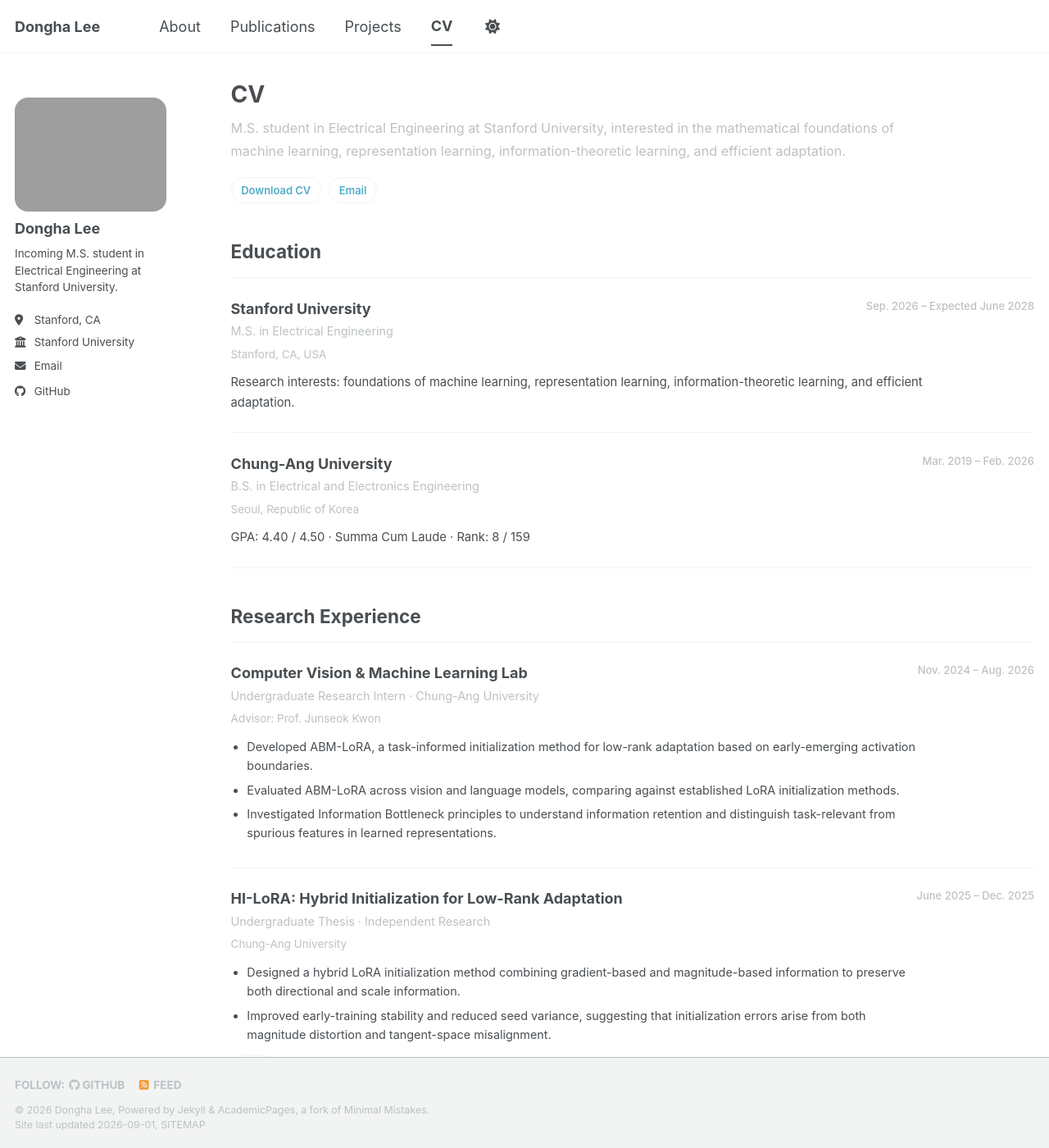
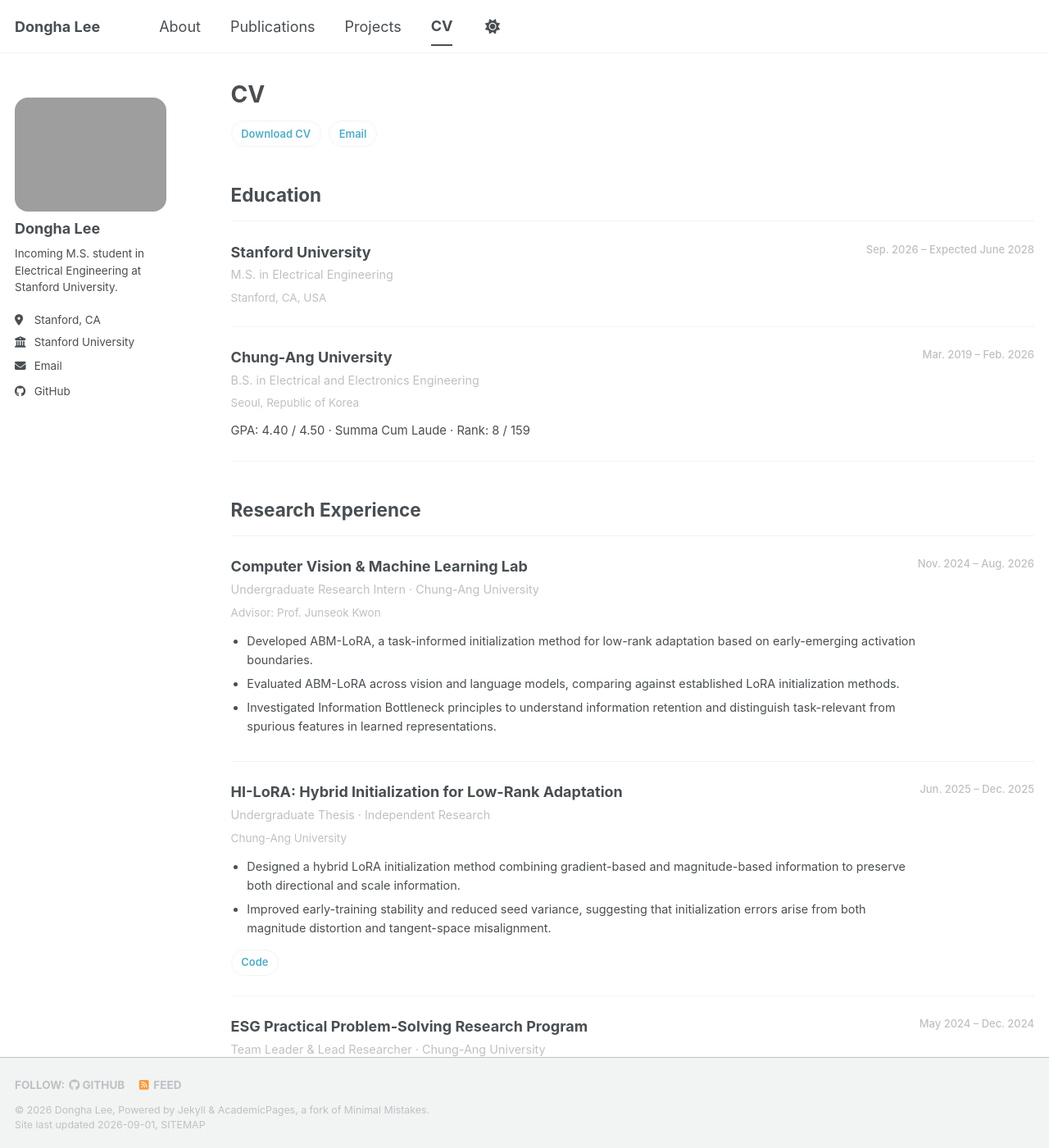
Before and after one commit to lee-research/lee-research.github.io, a Jekyll site: the page built from _pages/cv.md, in a window 1280 px wide and 1400 px high. Shown: the whole window at 82% size. Built offline with Jekyll 4.4.1, drawn with Linux system fonts in a browser that asks for light colours; a script bundle is joined from its source files by our own code; library files that are not in the unit come from our copies; some of the changed text lies outside the part shown.

Commit message:
Update cv.md

```diff
--- a/_pages/cv.md
+++ b/_pages/cv.md
@@ -4,15 +4,6 @@ title: "CV"
 permalink: /cv/
 author_profile: true
 ---
-
-<div class="cv-intro">
-
-  <p>
-    M.S. student in Electrical Engineering at Stanford University,
-    interested in the mathematical foundations of machine learning,
-    representation learning, information-theoretic learning,
-    and efficient adaptation.
-  </p>
 
   <div class="cv-actions">
     <a href="/files/CV_Dongha_Lee.pdf"
@@ -25,8 +16,6 @@ author_profile: true
       Email
     </a>
   </div>
-
-</div>
 
 
 <h2>Education</h2>
@@ -48,12 +37,6 @@ author_profile: true
 
     <p class="cv-location">
       Stanford, CA, USA
-    </p>
-
-    <p class="cv-desc">
-      Research interests: foundations of machine learning,
-      representation learning, information-theoretic learning,
-      and efficient adaptation.
     </p>
 
   </div>
@@ -141,7 +124,7 @@ author_profile: true
     </div>
 
     <span class="cv-date">
-      June 2025 – Dec. 2025
+      Jun. 2025 – Dec. 2025
     </span>
   </div>
 
```
Also changed, not shown: other parts of _pages/cv.md (+1 -1 lines).
